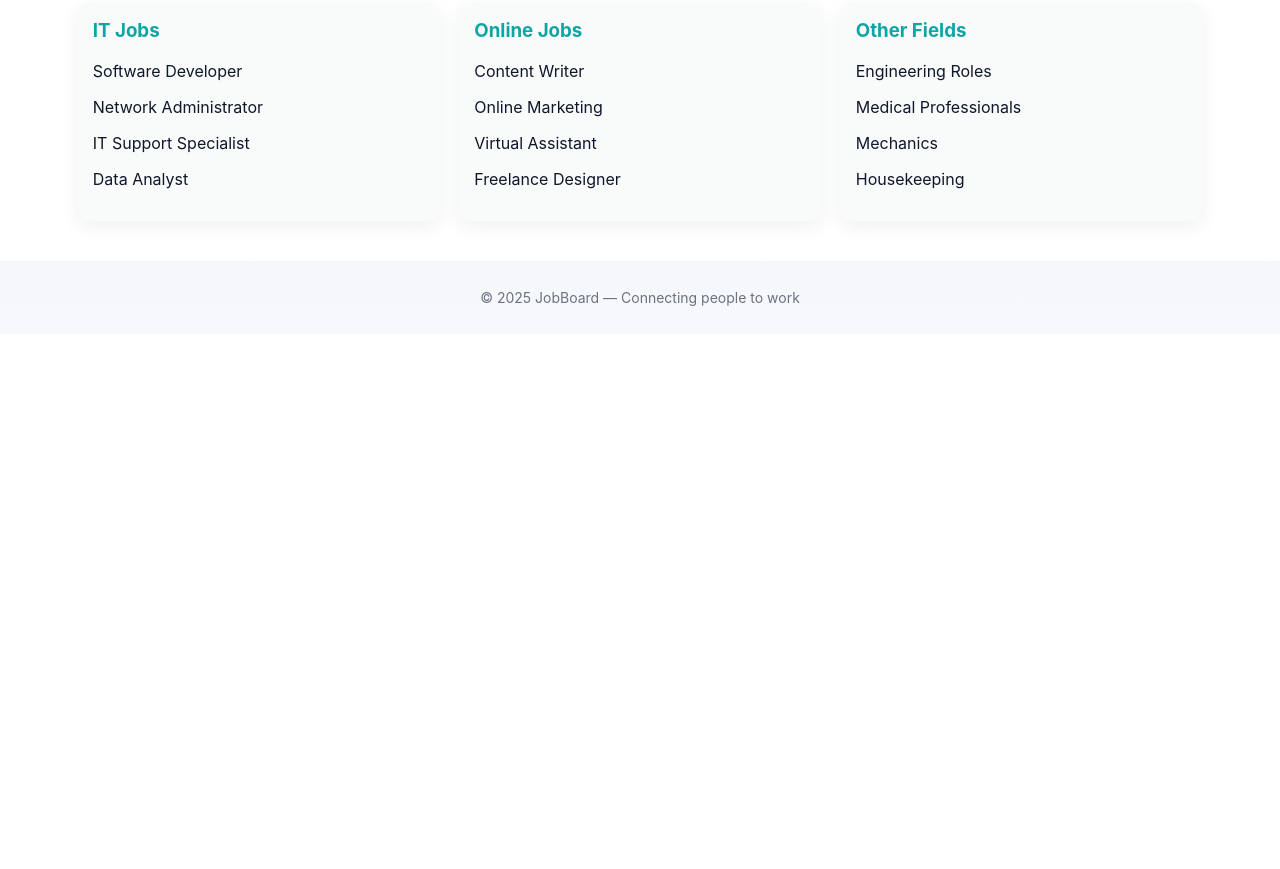
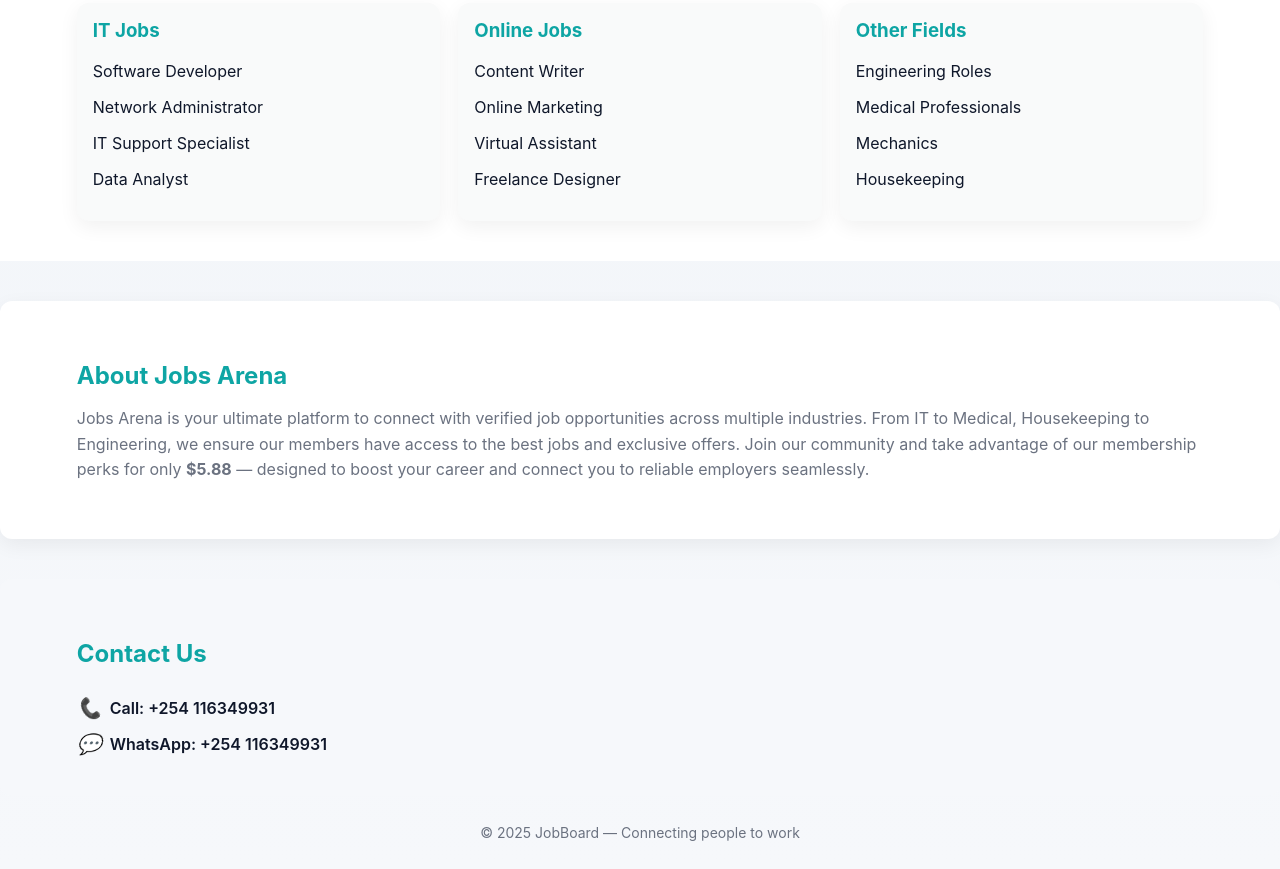
Before and after one commit to wekesaedgar3-hue/jobsarena, a website: page public/index.html in a window 1280 px wide. Shown: the part 1064-1933 px from the top of the page. Before the commit the page ends 1398 px from the top, so only its background shows below. Drawn offline with Linux system fonts and the light colour scheme; no server answers.

```diff
--- a/public/index.html
+++ b/public/index.html
@@ -109,6 +109,26 @@
 .cat-grid{display:grid;grid-template-columns:repeat(auto-fit,minmax(240px,1fr));gap:18px}
 .cat-card{background:#f9fafa;padding:16px;border-radius:12px;box-shadow:0 6px 20px rgba(2,6,23,0.06)}
 .cat-card h3{margin-top:0;color:var(--accent)}
+
+/* about section */
+.about{
+  background:#fff;padding:40px 6%;margin-top:40px;border-radius:12px;
+  box-shadow:0 6px 20px rgba(2,6,23,0.06);
+}
+.about h2{color:var(--accent);margin-bottom:16px;}
+.about p{color:var(--muted);line-height:1.6;}
+
+/* contact section */
+.contact{
+  background:#f6f8fb;padding:40px 6%;margin-top:40px;border-radius:12px;
+  display:flex;flex-direction:column;gap:12px;align-items:start;
+}
+.contact h2{color:var(--accent);margin-bottom:16px;}
+.contact a{
+  display:flex;align-items:center;gap:8px;text-decoration:none;color:#0f172a;font-weight:600;
+}
+.contact a:hover{color:var(--accent);}
+.contact i{font-size:20px;}
 
 /* popup modal */
 .popup-overlay{position:fixed;top:0;left:0;width:100%;height:100%;
@@ -235,6 +255,19 @@
   </div>
 </section>
 
+<!-- about section -->
+<section class="about">
+  <h2>About Jobs Arena</h2>
+  <p>Jobs Arena is your ultimate platform to connect with verified job opportunities across multiple industries. From IT to Medical, Housekeeping to Engineering, we ensure our members have access to the best jobs and exclusive offers. Join our community and take advantage of our membership perks for only <strong>$5.88</strong> — designed to boost your career and connect you to reliable employers seamlessly.</p>
+</section>
+
+<!-- contact section -->
+<section class="contact">
+  <h2>Contact Us</h2>
+  <a href="tel:+254116349931"><i>📞</i> Call: +254 116349931</a>
+  <a href="https://wa.me/254116349931" target="_blank"><i>💬</i> WhatsApp: +254 116349931</a>
+</section>
+
 <footer>
   © <span id="year"></span> JobBoard — Connecting people to work
 </footer>
```
